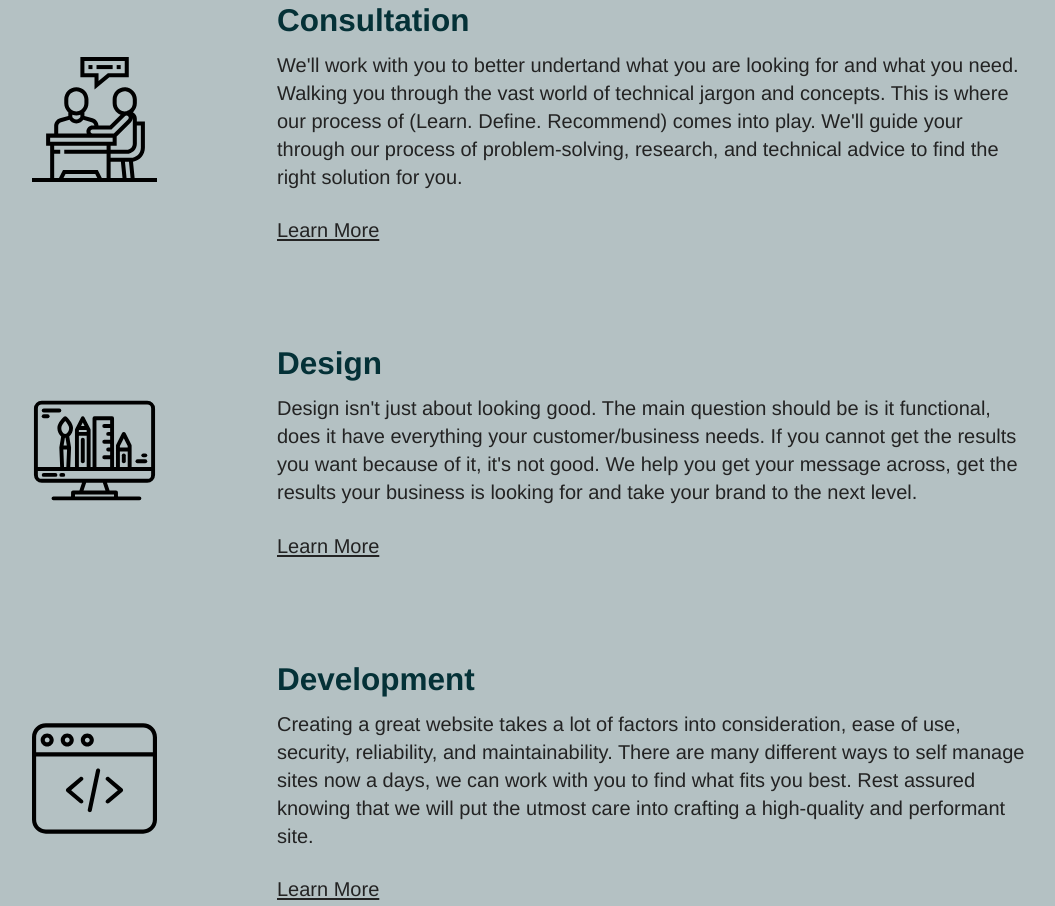
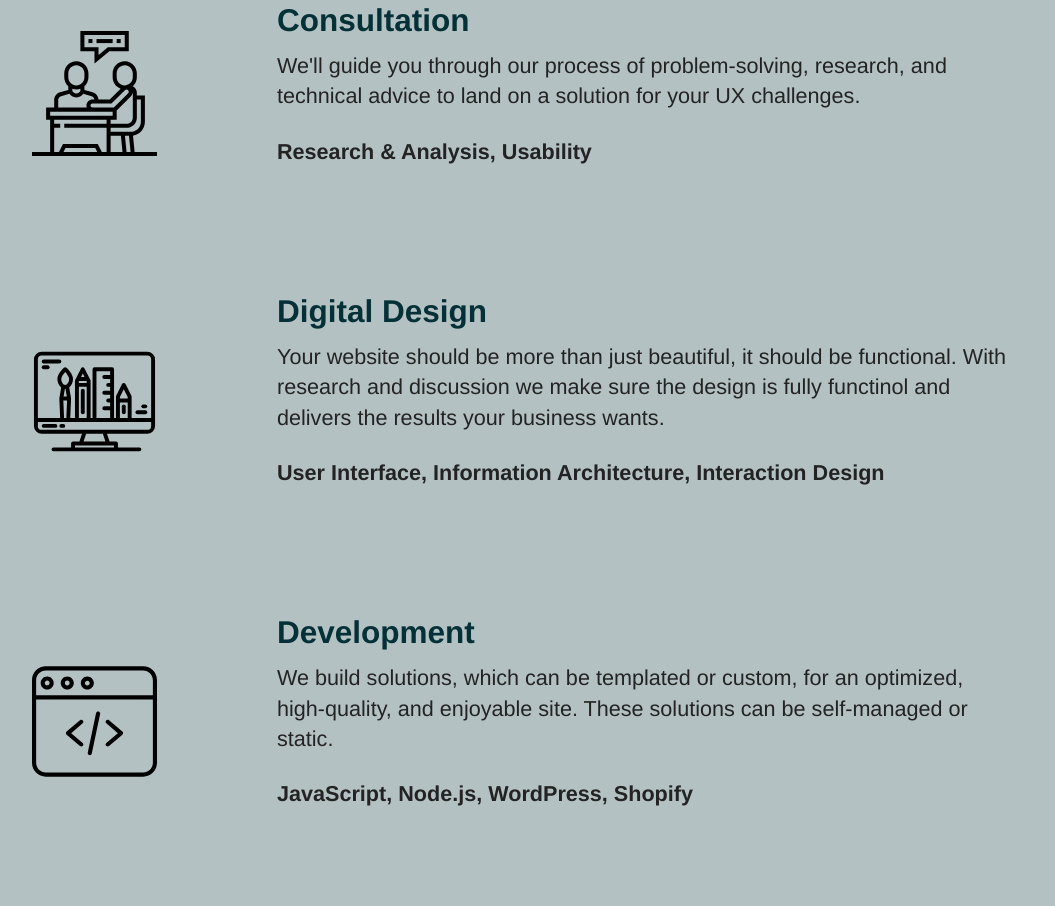
Before and after one commit to vpugh/vpdesign, a Gatsby site: page /services in a window 1280 px wide. Shown: the part 398-1304 px from the top of the page, without its empty margins (129-1184 px from the left). Built offline with nearby package versions, Linux system fonts and the light colour scheme; Gatsby itself is replaced by a stand-in of ours.

Commit message:
Update wording and remove links on Services

```diff
--- a/src/components/styled/services-styles.js
+++ b/src/components/styled/services-styles.js
@@ -48,4 +48,11 @@ export const ServiceCard = styled.div`
       margin-bottom: 0.75rem;
     }
   }
+  p {
+    font-size: 1.2rem;
+  }
+  .tags {
+    font-weight: bold;
+    margin-top: 0.5rem;
+  }
 `;
--- a/src/pages/services.js
+++ b/src/pages/services.js
@@ -35,16 +35,14 @@ const Services = () => {
             <div className='content'>
               <h3>Consultation</h3>
               <p>
-                We'll work with you to better undertand what you are looking for
-                and what you need. Walking you through the vast world of
-                technical jargon and concepts. This is where our process of
-                (Learn. Define. Recommend) comes into play. We'll guide your
-                through our process of problem-solving, research, and technical
-                advice to find the right solution for you.
+                We'll guide you through our process of problem-solving,
+                research, and technical advice to land on a solution for your UX
+                challenges.
               </p>
-              <TextLinkButton to='/services/consultation'>
+              <p className='tags'>Research & Analysis, Usability</p>
+              {/* <TextLinkButton to='/services/consultation'>
                 Learn More
-              </TextLinkButton>
+              </TextLinkButton> */}
             </div>
           </ServiceCard>
           <ServiceCard>
@@ -52,16 +50,16 @@ const Services = () => {
               <DesignIcon width={125} />
             </div>
             <div className='content'>
-              <h3>Design</h3>
+              <h3>Digital Design</h3>
               <p>
-                Design isn't just about looking good. The main question should
-                be is it functional, does it have everything your
-                customer/business needs. If you cannot get the results you want
-                because of it, it's not good. We help you get your message
-                across, get the results your business is looking for and take
-                your brand to the next level.
+                Your website should be more than just beautiful, it should be
+                functional. With research and discussion we make sure the design
+                is fully functinol and delivers the results your business wants.
               </p>
-              <TextLinkButton to='/services/design'>Learn More</TextLinkButton>
+              <p className='tags'>
+                User Interface, Information Architecture, Interaction Design
+              </p>
+              {/* <TextLinkButton to='/services/design'>Learn More</TextLinkButton> */}
             </div>
           </ServiceCard>
           <ServiceCard>
@@ -71,16 +69,14 @@ const Services = () => {
             <div className='content'>
               <h3>Development</h3>
               <p>
-                Creating a great website takes a lot of factors into
-                consideration, ease of use, security, reliability, and
-                maintainability. There are many different ways to self manage
-                sites now a days, we can work with you to find what fits you
-                best. Rest assured knowing that we will put the utmost care into
-                crafting a high-quality and performant site.
+                We build solutions, which can be templated or custom, for an
+                optimized, high&#8209;quality, and enjoyable site. These
+                solutions can be self-managed or static.
               </p>
-              <TextLinkButton to='/services/development'>
+              <p className='tags'>JavaScript, Node.js, WordPress, Shopify</p>
+              {/* <TextLinkButton to='/services/development'>
                 Learn More
-              </TextLinkButton>
+              </TextLinkButton> */}
             </div>
           </ServiceCard>
         </Container>
```
